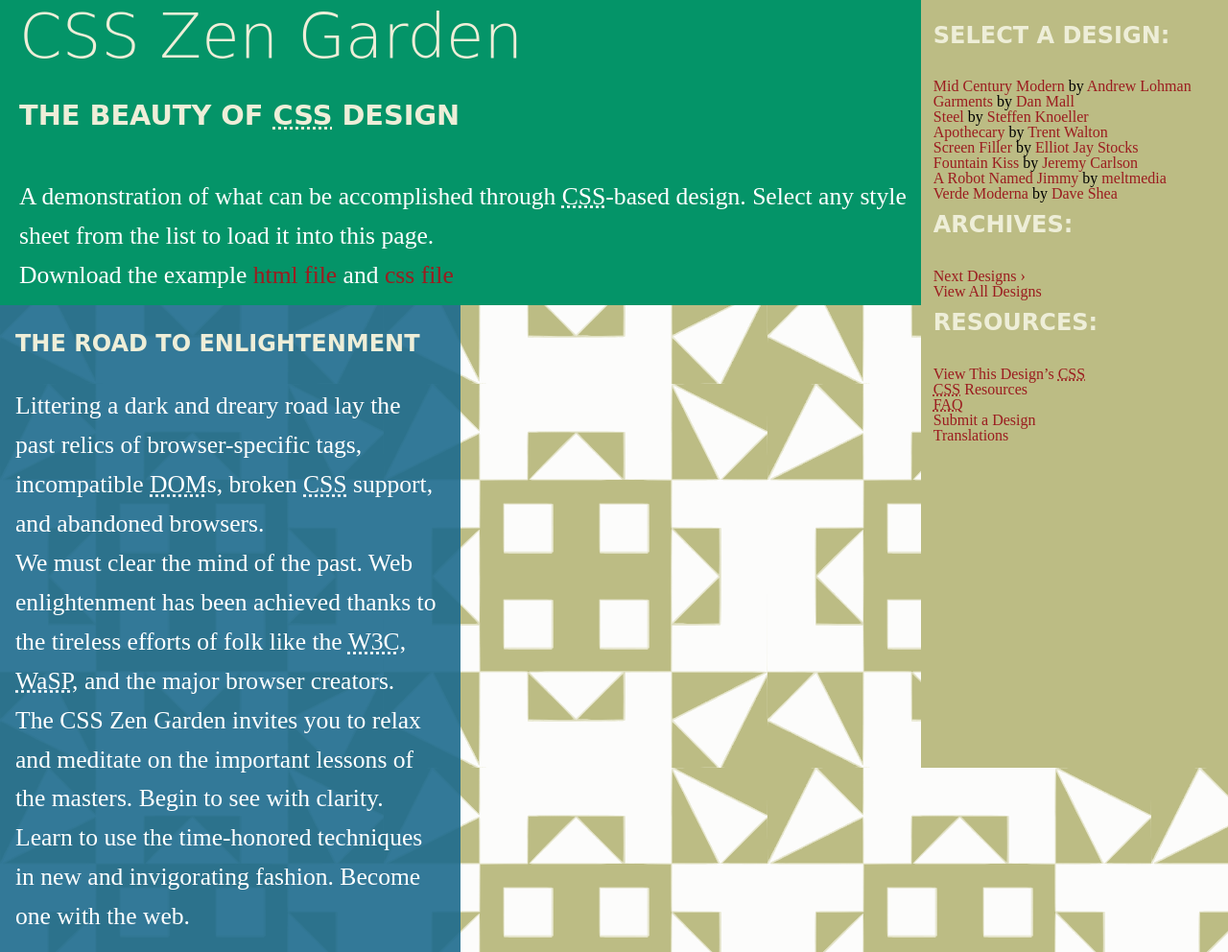
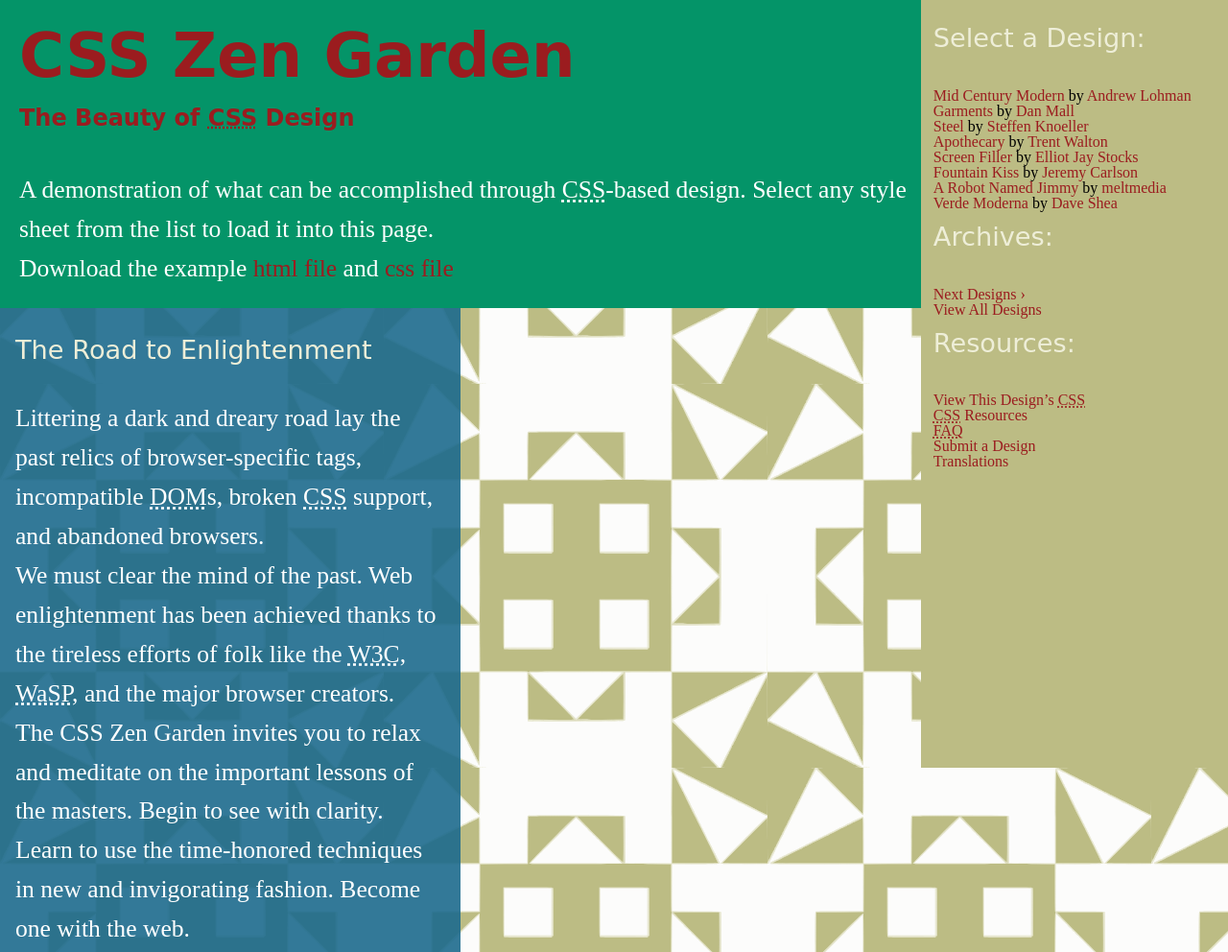
Before and after one commit to Branderwall/finalproject, a plain HTML site: page final/index.html in a window 1280 px wide. Shown: the top 992 px of the page at 96% size. Drawn offline with Linux system fonts and the light colour scheme; a web font is replaced by a local one.

Commit message:
Changes in header padding and h3

```diff
--- a/final/scss/partials/_colors.scss
+++ b/final/scss/partials/_colors.scss
@@ -4,7 +4,7 @@
 
 $color-1: #9b1c1f; // Red - Action color
 $color-2: #eeeed8; // Beige
-$color-3: #1d6b8d; // Brown
+$color-3: #1d6b8d; // Blue
 $color-4: #049468; // Green
 $color-5: #ffffff; // White
 $color-6: #bcbc84; //tan
--- a/final/scss/partials/_header.scss
+++ b/final/scss/partials/_header.scss
@@ -3,3 +3,12 @@
     padding-bottom: 10px;
     background-color: $color-4;
 }
+
+header h1 {
+    padding-top: 20px;
+    margin-bottom: -10px;
+}
+
+.summary {
+    padding-bottom: 20px;
+}
--- a/final/scss/partials/_typography.scss
+++ b/final/scss/partials/_typography.scss
@@ -10,12 +10,16 @@
 h2,
 h3 {
   font-family: $secondary-font;
-  color: $color-2;
+}
+
+h1,
+h2 {
+  color: $color-1;
 }
 
 h1 {
   font-size: 2.4rem;
-  font-weight: 300;
+  font-weight: bold;
   line-height: 1.2;
   margin: 0 0 0.4em;
 
@@ -30,22 +34,20 @@
 
 h2 {
   font-weight: bold;
-  text-transform: uppercase;
   margin: 1em 0;
 
   @include MQ(S) {
-    font-size: 1.8rem;
+    font-size: 1.5rem;
     margin: 1em 0 1.4em;
   }
 }
 
 h3 {
-  font-weight: bold;
-  text-transform: uppercase;
   margin: 0.5em 0;
+  color: $color-2;
 
   @include MQ(S) {
-    font-size: 1.5rem;
+    font-size: 1.7rem;
     margin: 0.5em 0 1.4em;
   }
 }
```
Also changed, not shown: final/style.css, 1 other file.
